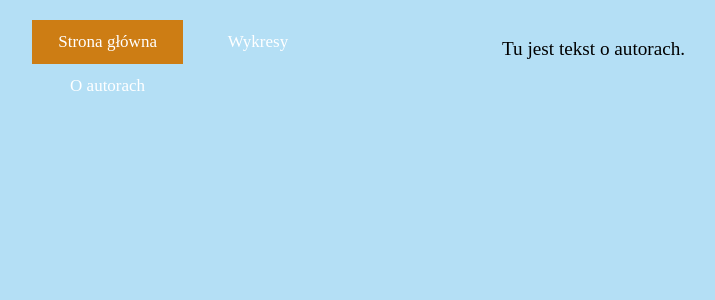
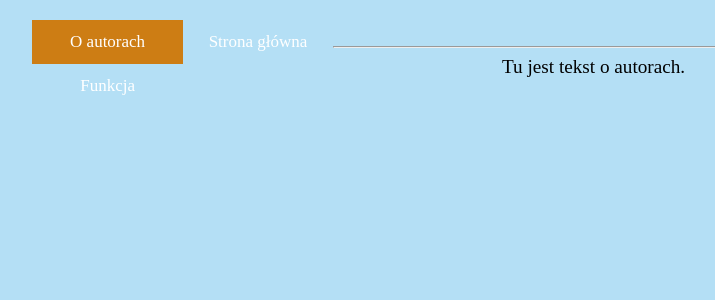
Before and after one commit to mkosiorowska1/website, a Flask app: template ti-268772/templates/autorzy.html in a window 1280 px wide. Shown: the top 300 px of the page, without its empty margins (418-1133 px from the left). Run offline with Flask 2, Linux system fonts and the light colour scheme; the template is opened without the code that fills it, so the values that code supplies are empty.

Commit message:
Add files via upload

```diff
--- a/ti-268772/app.py
+++ b/ti-268772/app.py
@@ -5,10 +5,20 @@ app.secret_key="a"
 
 @app.route("/")
 def index():
-    flash("What's your name?")
     return render_template("index.html")
 
-@app.route("/greet",methods=["POST","GET"])
-def greet():
-    flash("Hi " + str(request.form['name_input']) + ", great to see you")
+@app.route("/glowna")
+def glowna():
+
     return render_template("index.html")
+
+
+@app.route("/funkcja")
+def funkcja():
+
+    return render_template("funkcja.html")
+
+@app.route("/autorzy")
+def autorzy():
+
+    return render_template("autorzy.html")
--- a/ti-268772/static/css/main.css
+++ b/ti-268772/static/css/main.css
@@ -43,11 +43,6 @@ a {
     color: #e6813e;
   }
 
-#greet {
-    background-color: lightcyan;
-    color: black;
-    width: 200px;
-}
 /* Style the navigation menu */
 .navbar {
     width: 30%;
--- a/ti-268772/templates/autorzy.html
+++ b/ti-268772/templates/autorzy.html
@@ -7,12 +7,12 @@
     </head>
     <body>
         <div class="navbar">
-            <a class="active" href="#">Strona główna</a>
-            <a href="index.html">Wykresy</a>
-            <a href="funkcja.html">O autorach</a>
+            <a class="active" href="#">O autorach</a>
+            <a href="glowna">Strona główna</a>
+            <a href="funkcja">Funkcja</a>
           </div>
         <br>
-
+    <hr>
     <p> Tu jest tekst o autorach. </p>
     </body>
 </html>
--- a/ti-268772/templates/index.html
+++ b/ti-268772/templates/index.html
@@ -7,10 +7,12 @@
     </head>
     <body>
         <img src="{{ url_for('static', filename='images/img1.jpg')}}">
+
         <div class="navbar">
+
             <a class="active" href="#">Strona główna</a>
-            <a href="funkcja.html">Wykresy</a>
-            <a href="autorzy.html">O autorach</a>
+            <a href="funkcja">Funkcja</a>
+            <a href="autorzy">O autorach</a>
           </div>
         <br>
     <hr>
```
Also changed, not shown: ti-268772/templates/funkcja.html (+18 -0 lines).
